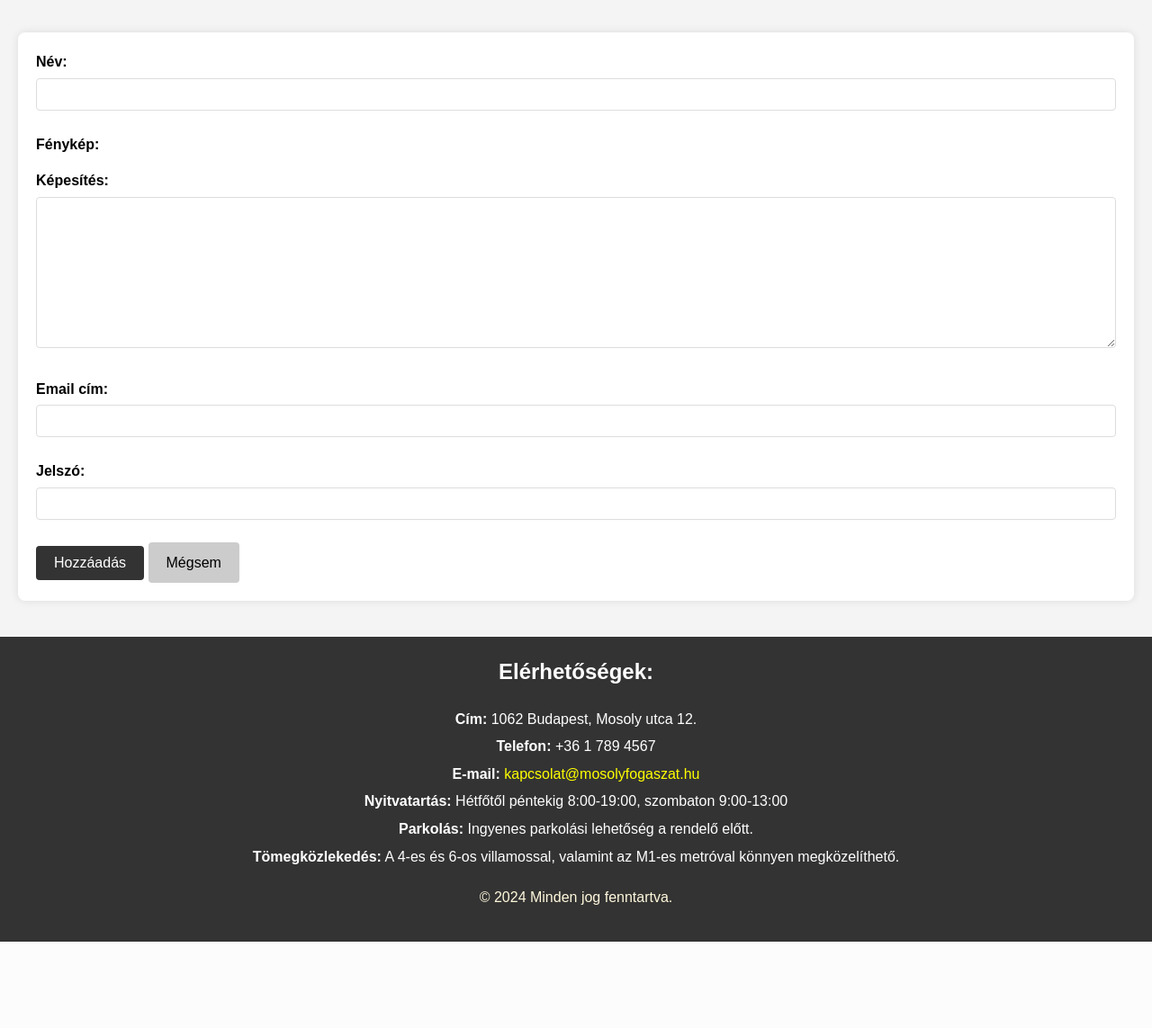
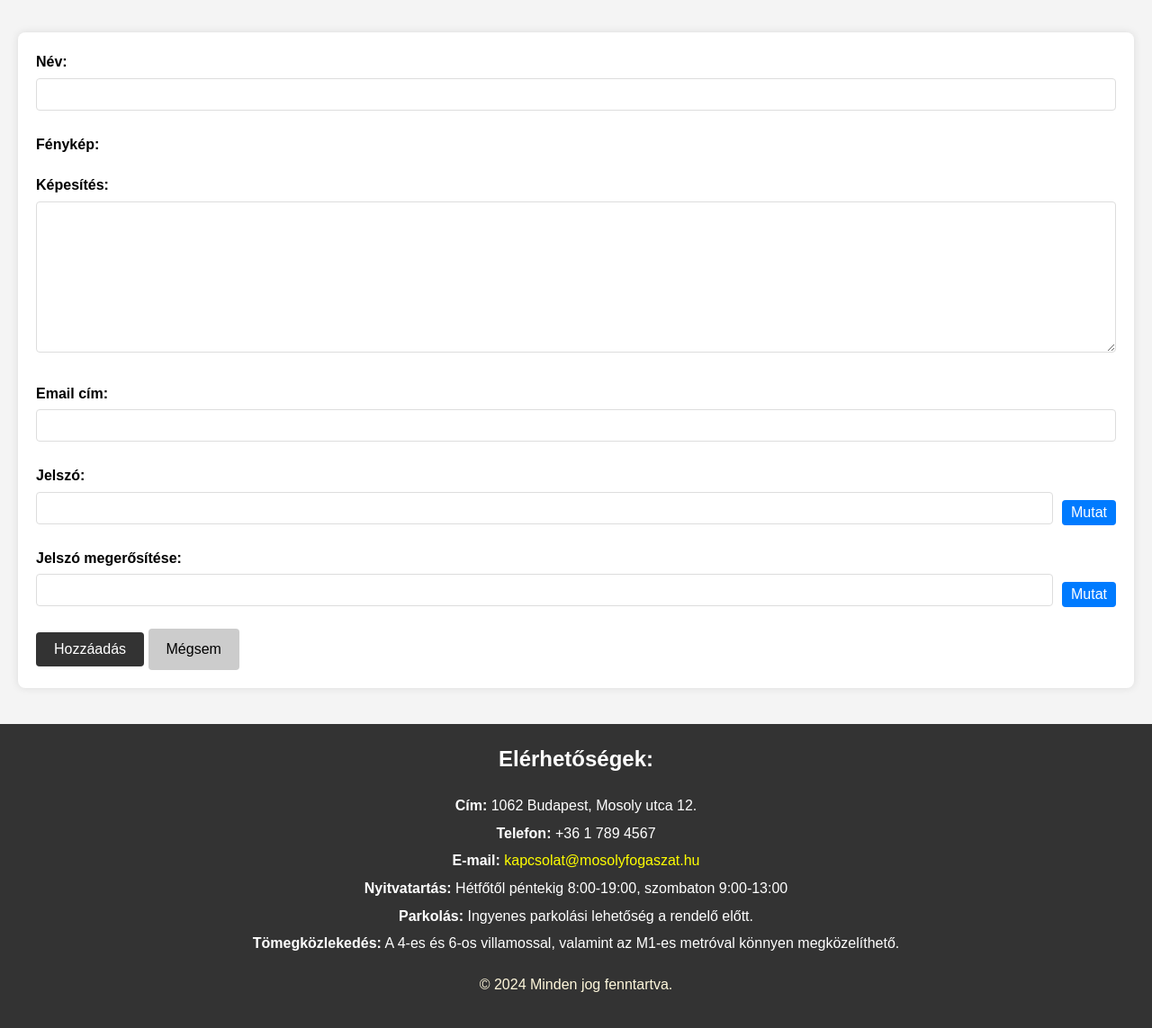
Before and after one commit to sanyopapa/Szakdolgozat, a Django app: page /custom_admin/add_doctor/ in a window 1280 px wide. Shown: the part 356-1499 px from the top of the page at 90% size. Before the commit the page ends 1403 px from the top, so only its background shows below. Run offline with Django 5.2, Linux system fonts and the light colour scheme; a user stored in the database is signed in.

Commit message:
javítgatás

```diff
--- a/rendelo/rendeloweboldal/forms.py
+++ b/rendelo/rendeloweboldal/forms.py
@@ -107,7 +107,8 @@ class TreatmentForm(forms.ModelForm):
 
 class DoctorForm(forms.ModelForm):
     email = forms.EmailField(label='Email cím')
-    password = forms.CharField(widget=forms.PasswordInput, label='Jelszó', required=False)
+    password1 = forms.CharField(widget=forms.PasswordInput, label='Jelszó', required=False)
+    password2 = forms.CharField(widget=forms.PasswordInput, label='Jelszó megerősítése', required=False)
 
     class Meta:
         model = Doctor
@@ -120,6 +121,13 @@ class DoctorForm(forms.ModelForm):
         self.fields['photo'].help_text = ''
         self.fields['photo'].widget.attrs.update({'class': 'custom-file-input'})
 
+    def clean_password2(self):
+        password1 = self.cleaned_data.get('password1')
+        password2 = self.cleaned_data.get('password2')
+        if password1 and password2 and password1 != password2:
+            raise forms.ValidationError("A két jelszó nem egyezik meg.")
+        return password2
+
     def save(self, commit=True):
         doctor = super().save(commit=False)
         if not doctor.pk:
@@ -129,11 +137,18 @@ class DoctorForm(forms.ModelForm):
             user_id = str(uuid4())
             user = RendeloUser.objects.create_user(
                 id=user_id,
-                username=self.cleaned_data['email'],
+                username=self.cleaned_data['name'],
                 email=self.cleaned_data['email'],
-                password=self.cleaned_data['password']
+                password=self.cleaned_data['password1'],
+                is_staff=True
             )
             doctor.id = user_id
+        else:
+            user = RendeloUser.objects.get(id=doctor.id)
+            user.email = self.cleaned_data['email']
+            if self.cleaned_data['password1']:
+                user.set_password(self.cleaned_data['password1'])
+            user.save()
         if commit:
             doctor.save()
         return doctor
--- a/rendelo/rendeloweboldal/templates/add_doctor.html
+++ b/rendelo/rendeloweboldal/templates/add_doctor.html
@@ -26,8 +26,10 @@
             </div>
             <div class="form-group">
                 <label for="id_photo">Fénykép:</label>
-                <input type="file" name="photo" id="id_photo" class="custom-file-input">
-                <img id="new-photo-preview" class="doctor-image" style="display:none;">
+                <div class="photo-container">
+                    <input type="file" name="photo" id="id_photo" class="custom-file-input">
+                    <img id="new-photo-preview" class="doctor-image" style="display:none;">
+                </div>
             </div>
             <div class="form-group">
                 <label for="id_qualification">Képesítés:</label>
@@ -38,8 +40,18 @@
                 {{ form.email }}
             </div>
             <div class="form-group">
-                <label for="id_password">Jelszó:</label>
-                {{ form.password }}
+                <label for="id_password1">Jelszó:</label>
+                <div class="password-container">
+                    {{ form.password1 }}
+                    <button type="button" onclick="togglePasswordVisibility('id_password1')">Mutat</button>
+                </div>
+            </div>
+            <div class="form-group">
+                <label for="id_password2">Jelszó megerősítése:</label>
+                <div class="password-container">
+                    {{ form.password2 }}
+                    <button type="button" onclick="togglePasswordVisibility('id_password2')">Mutat</button>
+                </div>
             </div>
             <button type="submit">Hozzáadás</button>
             <a href="{% url 'admin_view' %}" class="button">Mégsem</a>
@@ -58,6 +70,15 @@
         <p class="copy">&copy; 2024 Minden jog fenntartva.</p>
     </footer>
     <script>
+        function togglePasswordVisibility(fieldId) {
+            var field = document.getElementById(fieldId);
+            if (field.type === "password") {
+                field.type = "text";
+            } else {
+                field.type = "password";
+            }
+        }
+
         document.getElementById('id_photo').addEventListener('change', function(event) {
             var reader = new FileReader();
             reader.onload = function() {
--- a/rendelo/rendeloweboldal/templates/admin.html
+++ b/rendelo/rendeloweboldal/templates/admin.html
@@ -94,8 +94,12 @@
                         </div>
                         <div class="user-actions">
                             {% if user.id %}
+                                {% if not user.is_superuser and user.is_staff%}
+                                    Orvos, szerkeszthető az Orvosok menüben!
+                                {% else %}
                                     <a href="{% url 'edit_user' user.id %}" class="edit-button">Szerkesztés</a>
                                     <a href="{% url 'delete_user' user.id %}" class="delete-button">Törlés</a>
+                                {% endif %}
                             {% endif %}
                         </div>
                     </li>
```
Also changed, not shown: rendelo/rendeloweboldal/templates/edit_doctor.html (+21 -2 lines), rendelo/db.sqlite3, rendelo/media/doctor_pictures/dr-karacsonyi-sandor_JI0rh86.jpg (added), rendelo/media/doctor_pictures/dr-karacsonyi-sandor_vgIYGCo.jpg (added), rendelo/media/doctor_pictures/fogorvos_VdxgTVB.jpg (added), rendelo/rendeloweboldal/static/Css/admin_style.css (line endings or trailing spaces). Lines whose indentation alone changed are shown as unchanged.
